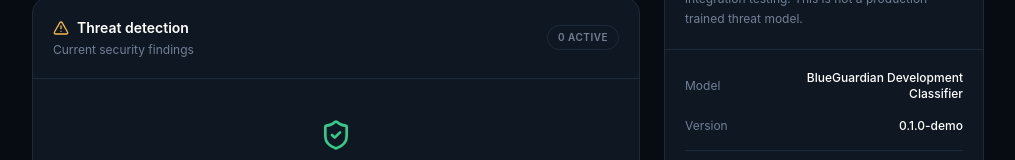
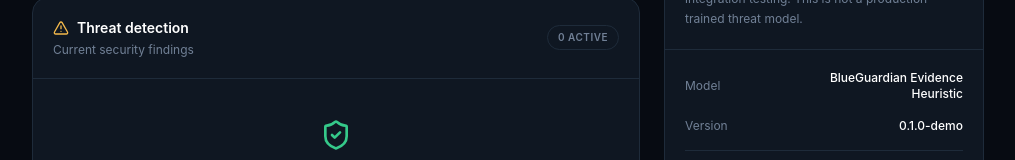
Before and after one commit to YuvarajRaghavann/BlueGuardian-AI, a React (Vite) app: page /dashboard in a window 1280 px wide. Shown: the part 1005-1165 px from the top of the page, without its empty margins (264-1279 px from the left). Built offline with nearby package versions, Linux system fonts and the light colour scheme; what @capacitor/core would draw is missing.

Commit message:
Display actual threat model name

```diff
--- a/src/pages/Dashboard.tsx
+++ b/src/pages/Dashboard.tsx
@@ -637,7 +637,7 @@ export function Dashboard() {
               <div className="flex items-center justify-between">
                 <span className="text-xs text-[var(--text-muted)]">Model</span>
                 <span className="max-w-[180px] text-right text-xs font-medium text-white">
-                  BlueGuardian Development Classifier
+                  {modelMetadata.name}
                 </span>
               </div>
 
```
